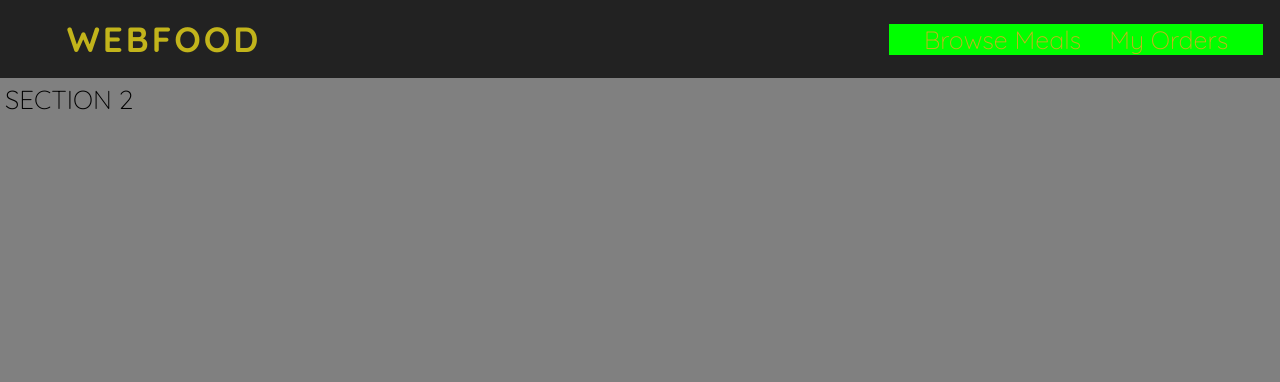
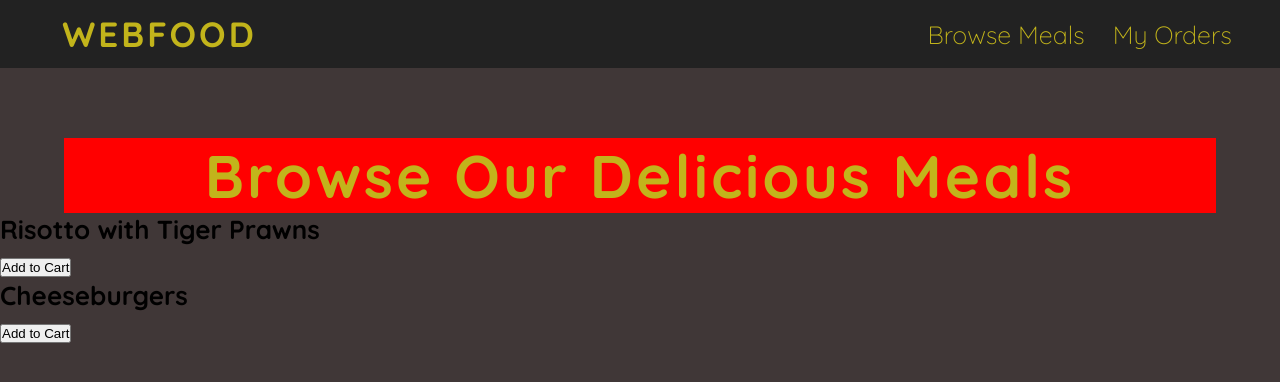
Before and after one commit to adogbeji/WebFoodWebsite, a plain HTML site: page index.html in a window 1280 px wide. Drawn offline with Linux system fonts and the light colour scheme.

Commit message:
Add HTML & begin addingstyling for section 2

```diff
--- a/css/styles.css
+++ b/css/styles.css
@@ -29,7 +29,7 @@ body {
 
 ._0471 > * {
     font-size: 2.6rem;
-    padding: .5rem;
+    /* padding: .5rem; */
 }
 
 ._0471-sect_1 {
@@ -71,7 +71,7 @@ body {
 }
 
 ._0471-sect_1-topnav__link-box {
-    background-color: #00FF00;
+    /* background-color: #00FF00; */
 
     /* flex: 0 0 90%; */
     flex: 0 0 30%;
@@ -246,6 +246,22 @@ body {
 }
 
 ._0471-sect_2 {
-    background-color: #808080;
+    /* background-color: #808080; */
+    background-color: #403737;
     grid-column: full-start / full-end;
 }
+
+._0471-sect_2-text-box {
+    width: 90%;
+    margin: 0 auto;
+    margin-top: 7rem;
+    text-align: center;
+    background-color: #FF0000;
+}
+
+._0471-sect_2-text {
+    font-size: 6rem;
+    font-weight: 700;
+    color: #C2B41B;
+    letter-spacing: .3rem;
+}
--- a/index.html
+++ b/index.html
@@ -70,7 +70,40 @@
         </nav>
         <!-- Mobile Navbar End -->
     </header>
-    <section class="_0471-sect_2">SECTION 2</section>
+    <section class="_0471-sect_2">
+        <div class="_0471-sect_2-text-box">
+            <h3 class="_0471-sect_2-text">Browse Our Delicious Meals</h3>
+        </div>
+        <div class="_0471-sect_2-card-box">
+            <!-- Card Start -->
+            <div class="_0471-sect_2-card">
+                <div class="_0471-sect_2-card-bg-image"></div>
+                <div class="_0471-sect_2-card__body">
+                    <div class="_0471-sect_2-card__card-text-box">
+                        <h4 class="_0471-sect_2-card__card-text">Risotto with Tiger Prawns</h4>
+                    </div>
+                    <div class="_0471-sect_2-card__card-button-box">
+                        <button class="_0471-sect_2-card__card-button">Add to Cart</button>
+                    </div>
+                </div>
+            </div>
+            <!-- Card End -->
+
+            <!-- Card Start -->
+            <div class="_0471-sect_2-card">
+                <div class="_0471-sect_2-card-bg-image"></div>
+                <div class="_0471-sect_2-card__body">
+                    <div class="_0471-sect_2-card__card-text-box">
+                        <h4 class="_0471-sect_2-card__card-text">Cheeseburgers</h4>
+                    </div>
+                    <div class="_0471-sect_2-card__card-button-box">
+                        <button class="_0471-sect_2-card__card-button">Add to Cart</button>
+                    </div>
+                </div>
+            </div>
+            <!-- Card End -->
+        </div>
+    </section>
 
 
     <script src="index.js" defer></script>
```
